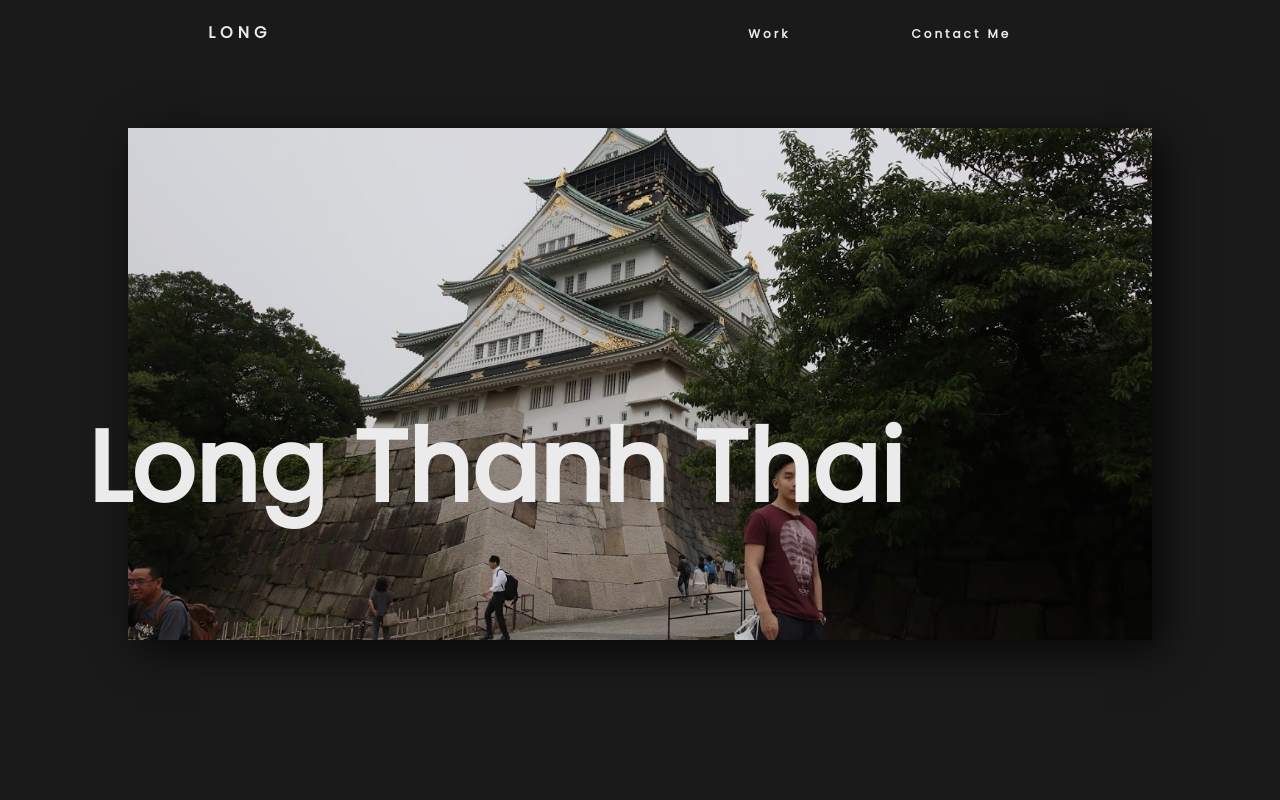
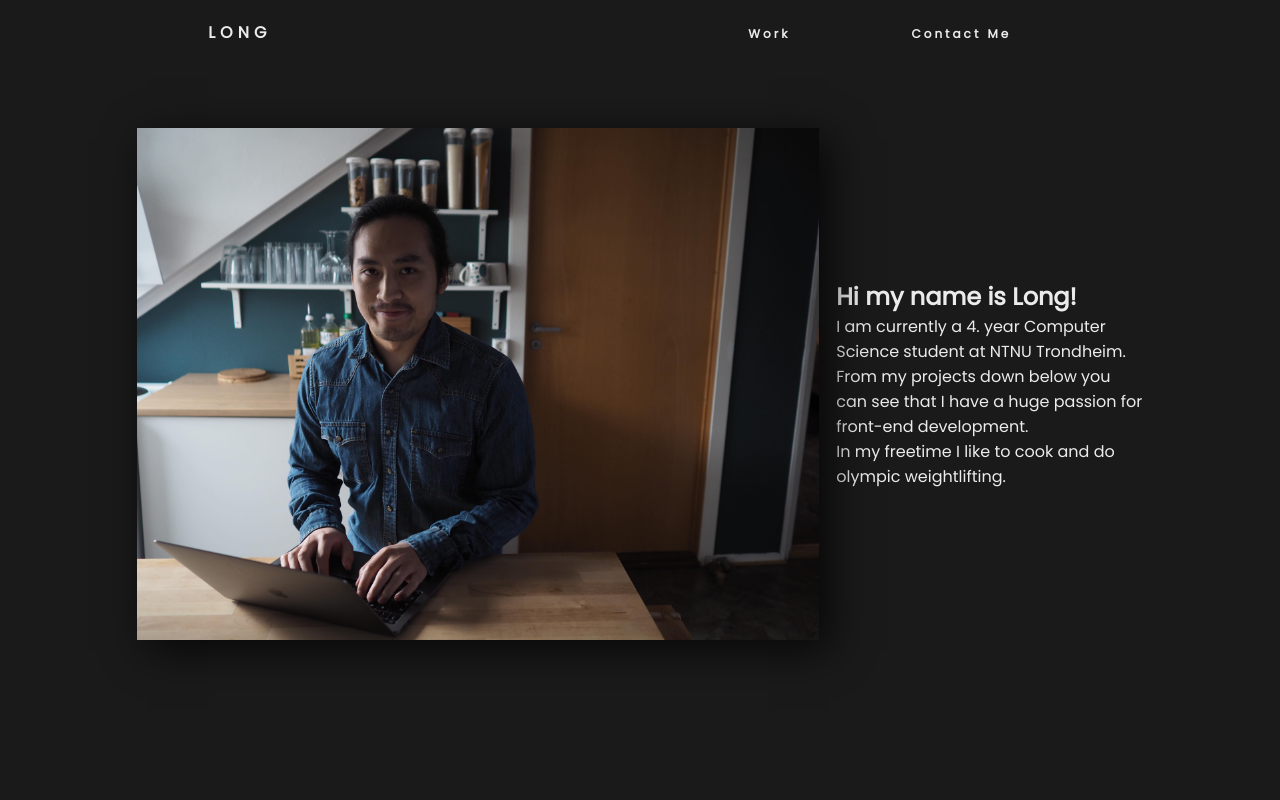
Before and after one commit to longtth85/longtth85.github.io, a plain HTML site: page index.html in a window 1280 px wide. Shown: the top 800 px of the page. Drawn offline with nearby package versions, Linux system fonts and the light colour scheme.

Commit message:
Changed slider format

```diff
--- a/app.js
+++ b/app.js
@@ -2,7 +2,6 @@
 const imgContainer = document.querySelector('.img-container');
 const slider = document.querySelector('.slider');
 const nav = document.querySelector('nav');
-const headline = document.querySelector('.headline');
 
 const tl = new TimelineMax();
 
@@ -10,25 +9,18 @@ const tl = new TimelineMax();
 tl.fromTo(imgContainer,1, {height: "0%"}, {height: "80%", ease: Power2.easeInOut })
     .fromTo(imgContainer, 1.2, {width: '100%'}, {width: '80%', ease: Power2.easeInOut})
     .fromTo(slider, 1.2, {x: "-100%"}, {x: "0%", ease: Power2.easeInOut}, "-=1.2")
-    .fromTo(headline, 0.5, {opacity: "0"}, {opacity: 1, ease: Power2.easeInOut}, "-=0.5")
     .fromTo(nav, 1.2, {x: "-100%"}, {x: "0%", ease: Power2.easeInOut}, "-=1.2");
 
 
 //Function for text appearing on scroll
 const scrollAppear = () => {
-    const introText = document.querySelector('.intro-text');
     const introText2 = document.querySelector('.intro-text2');
     const introText3 = document.querySelector('.intro-text3');
     const introText4 = document.querySelector('.intro-text4');
-    const introPosition = introText.getBoundingClientRect().top;
     const introPosition2 = introText2.getBoundingClientRect().top;
     const introPosition3 = introText3.getBoundingClientRect().top;
     const introPosition4 = introText4.getBoundingClientRect().top;
     const screenPosition = window.innerHeight / 2;
-
-    if(introPosition < screenPosition){
-        introText.classList.add('intro-text-appear');
-    }
 
     if(introPosition2 < screenPosition){
         introText2.classList.add('intro-text-appear');
--- a/index.html
+++ b/index.html
@@ -23,26 +23,18 @@
 
         <section>
             <div class="img-container">
-                <img src="img/osaka.JPG" alt="briefing">
-                <h1 class="headline">Long Thanh Thai</h1>
+                <img src="img/slider.jpg" alt="briefing">
+                <div class="slider-text">
+                    <h2>Hi my name is Long!</h2>
+                    <p>I am currently a 4. year Computer Science student at NTNU Trondheim. <br>
+                    From my projects down below you can see that I have a huge passion for front-end development. <br>
+                    In my freetime I like to cook and do olympic weightlifting.</p>
+                </div>
             </div>
         </section>
     </header>
 
     <div class="slider"></div>
-
-    <!--Short intro about me-->
-    <div class="intro">
-        <div class="intro-content">
-            <div class="intro-text">
-                <h2>Welcome to my website!</h2>
-                <p>I am currently a 4. year Computer Science student at NTNU Trondheim. <br>
-                From my projects down below you can see that I have a huge passion for front-end development. <br>
-                In my freetime I like to cook and do olympic weightlifting.</p>
-            </div>
-            <img id="selfie" src="img/headshot.jpg" alt="Selfie">
-        </div>
-    </div>
 
     <!--Project section-->
     <div class="intro" id="intro">
--- a/style.css
+++ b/style.css
@@ -70,6 +70,9 @@ section{
 }
 
 .img-container {
+    display: flex;
+    justify-content: space-around;
+    align-items: center;
     height: 60%;
     width: 100%;
     position: relative;
@@ -77,34 +80,25 @@ section{
 }
 
 .img-container img{
-    width: 100%;
+    color: #ebebeb;
+    width: auto;
     height: 100%;
     object-fit: cover;
     position: relative;
     box-shadow: 10px 10px 40px 0 rgba(0,0,0,0.75);
 }
 
-.headline{
-    position: absolute;
-    top: 72%;
-    left: 12%;
-    font-size: 100px;
-    transform: translate(-20%, -70%);
+.slider-text{
+    display: flex;
+    flex-direction: column;
     color: #ebebeb;
-    z-index: 3;
+    align-items: center;
+    width: 30%;
 }
 
-.img-container::after{
-    content: "";
-    background: black;
+.slider-text h2{
     width: 100%;
-    height: 100%;
-    position: absolute;
-    left: 0;
-    top: 0;
-    opacity: 0.1;
 }
-
 /*********************
 Styling for the intro
 *********************/
```
Also changed, not shown: img/slider.jpg (added).
